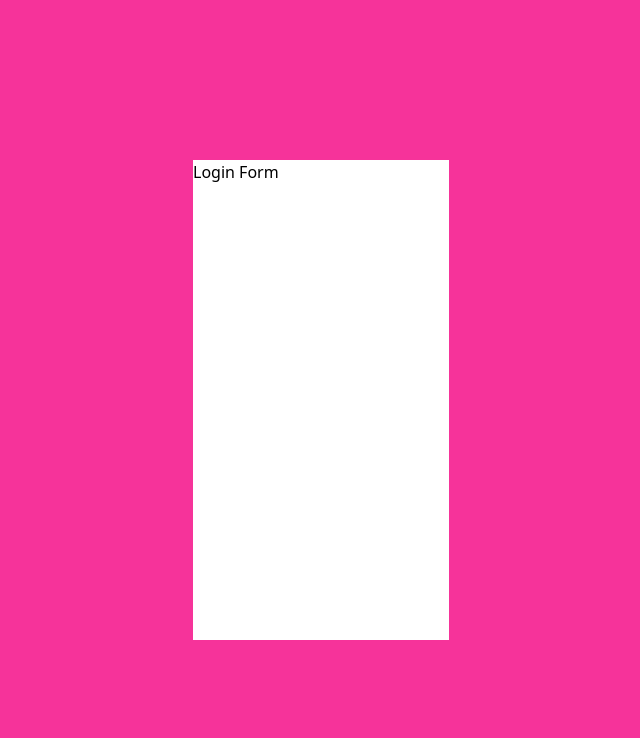
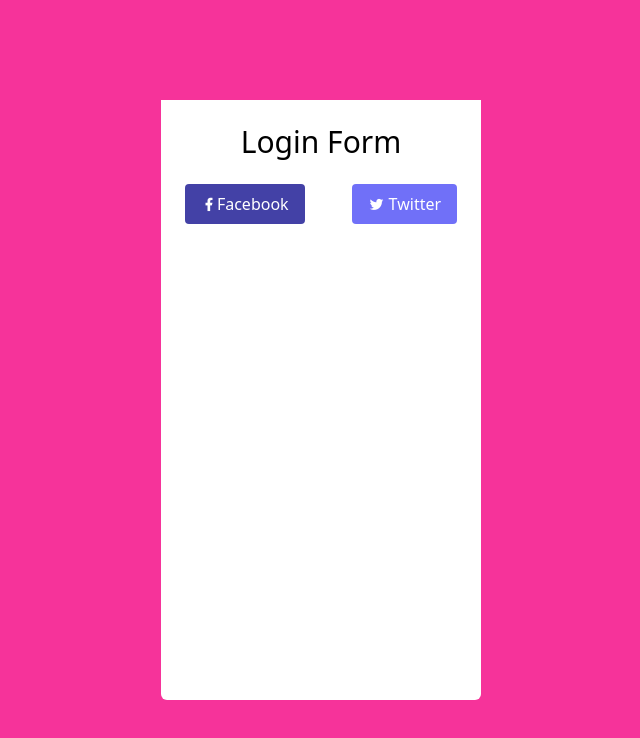
Before and after one commit to avnitstwt/BasicLogin, a website: page index.html in a window 1280 px wide. Shown: the whole page, without its empty margins (319-959 px from the left). Drawn offline with nearby package versions, Linux system fonts and the light colour scheme.

Commit message:
made box

```diff
--- a/index.html
+++ b/index.html
@@ -1,27 +1,26 @@
 <!DOCTYPE html>
 <html lang="en" class="h-full w-full">
+
 <head>
     <meta charset="UTF-8">
     <meta name="viewport" content="width=device-width, initial-scale=1.0">
     <title>Document</title>
     <link rel="stylesheet" href="./src/output.css">
-    <link 12
-  href="https://cdn.jsdelivr.net/npm/remixicon@4.9.0/fonts/remixicon.css"
-  rel="stylesheet"
-/>
+    <link 12 href="https://cdn.jsdelivr.net/npm/remixicon@4.9.0/fonts/remixicon.css" rel="stylesheet" />
 </head>
+
 <body class="h-full w-full ">
     <div class="page h-full w-full bg-pink-500 flex justify-center items-center">
-        <div class="box h-[60vh] w-[20vw] bg-white ">
-            <div class="Login">
+        <div class="box h-[75vh] w-[25vw] rounded-b-md bg-white ">
+            <div class="Login text-center text-3xl p-6">
                 Login Form
             </div>
-            <div class="logos">
-                <div class="fb">
-
+            <div class="logos  flex justify-around">
+                <div class="fb p-2 px-4 rounded-sm text-white bg-[#4341a6]">
+                    <i class="ri-facebook-fill"></i>Facebook
                 </div>
-                <div class="tw">
-
+                <div class="tw text-white p-2 px-4 rounded-sm bg-[#7070f8]">
+                    <i class="ri-twitter-fill"></i> Twitter
                 </div>
             </div>
             <input type="text">
@@ -29,4 +28,5 @@
         </div>
     </div>
 </body>
+
 </html>
```
Also changed, not shown: src/output.css.
